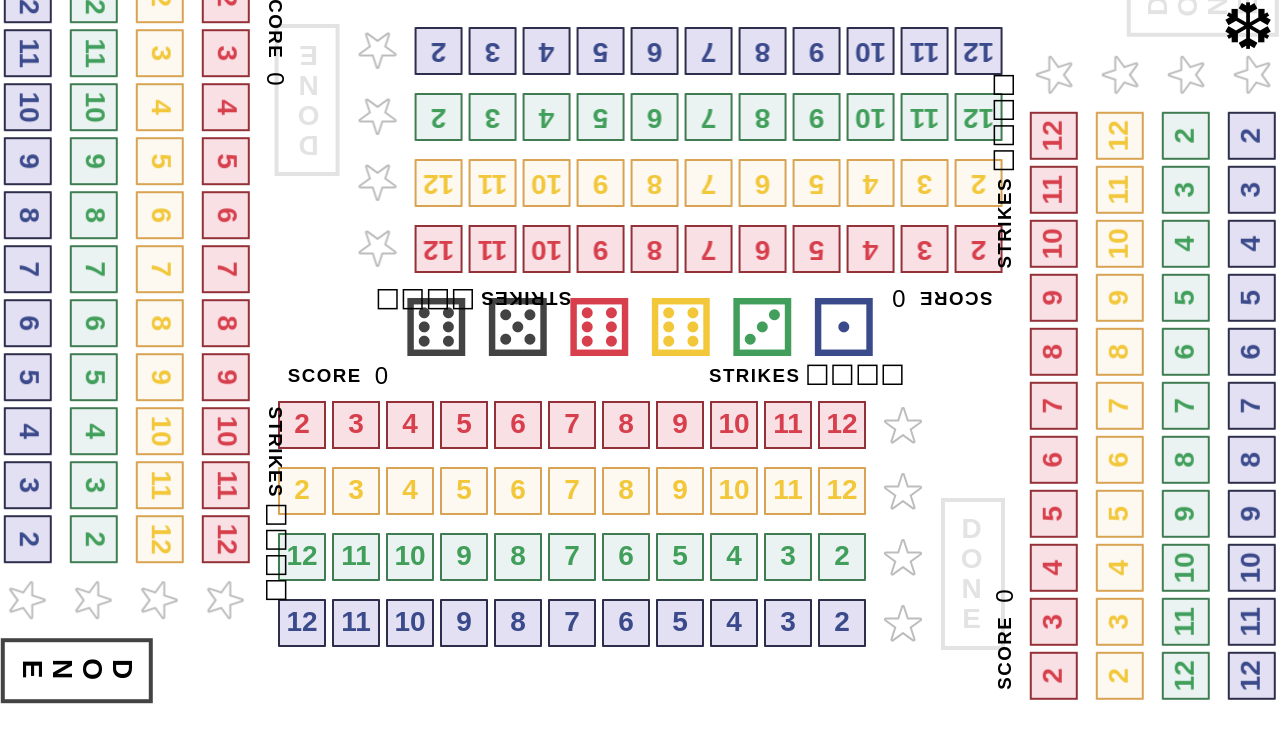
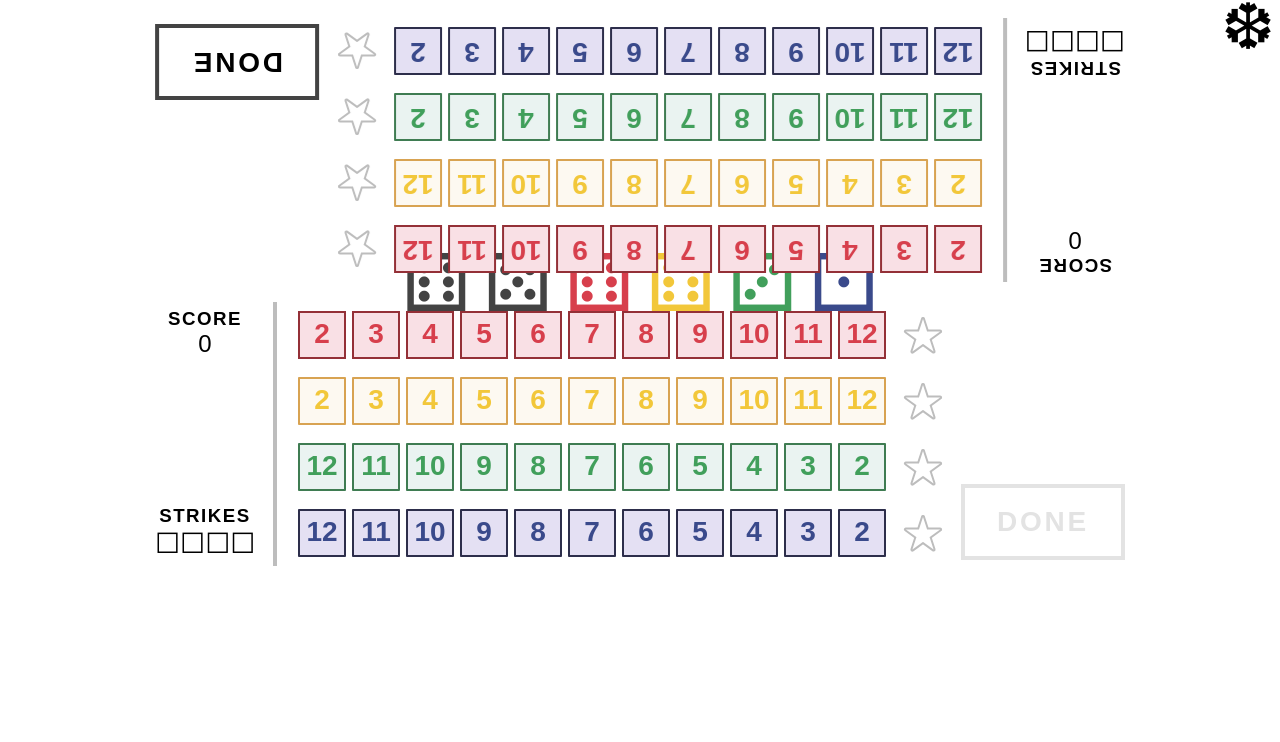
Before and after one commit to Eik-S/qwixx, a Next.js app: page / in a window 1280 px wide. Shown: the top 742 px of the page. Built offline with nearby package versions, Linux system fonts and the light colour scheme.

Commit message:
fix some emotion issues on nextjs

```diff
--- a/package.json
+++ b/package.json
@@ -45,5 +45,8 @@
       "last 1 firefox version",
       "last 1 safari version"
     ]
+  },
+  "devDependencies": {
+    "@emotion/babel-plugin": "^11.9.2"
   }
 }
--- a/src/App.tsx
+++ b/src/App.tsx
@@ -39,12 +39,14 @@ export function App() {
     if (numberOfPlayers === 3) {
       return playerId === 0 ? 'top' : playerId === 1 ? 'bottom' : 'left'
     }
-    return playerId === 0 ? 'top' : playerId === 1 ? 'right' : playerId === 2 ? 'bottom' : 'left'
+    if (numberOfPlayers === 4) {
+      return playerId === 0 ? 'top' : playerId === 1 ? 'right' : playerId === 2 ? 'bottom' : 'left'
+    }
   }
 
   return (
     <>
-      <div css={styles.content(numberOfPlayers)}>
+      <div css={styles.content}>
         {[...Array(numberOfPlayers)].map((_player, index) => (
           <Player
             key={index}
@@ -80,7 +82,7 @@ export function App() {
 }
 
 const styles = {
-  content: (numPlayers: number) => css`
+  content: css`
     height: 100vh;
     width: 100vw;
     height: -webkit-fill-available;
--- a/src/hooks/use-global-game-state.tsx
+++ b/src/hooks/use-global-game-state.tsx
@@ -5,8 +5,8 @@ import { useLocalStorage } from './use-local-storage'
 export type GameStatus = 'running' | 'finished'
 
 export function useGlobalGameState() {
-  const [numberOfPlayers, setNumberOfPlayers] = useLocalStorage('numberOfPlayers', 4)
-  const [activePlayerIndex, setActivePlayerIndex] = useState(numberOfPlayers - 1)
+  const [numberOfPlayers, setNumberOfPlayers] = useLocalStorage('numberOfPlayers', 2)
+  const [activePlayerIndex, setActivePlayerIndex] = useState(0)
   const [gameStatus, setGameStatus] = useState<GameStatus>('running')
   const [closedLineColors, setClosedLineColors] = useState<LineColor[]>([])
 
--- a/src/player/player.tsx
+++ b/src/player/player.tsx
@@ -16,7 +16,7 @@ export interface PlayerProps {
   closedLineColors: LineColor[]
   gameStatus: GameStatus
   numberOfPlayers: number
-  gridPosition: 'top' | 'bottom' | 'left' | 'right'
+  gridPosition: 'top' | 'bottom' | 'left' | 'right' | undefined
   setNextPlayer: () => void
   startNewGame: (playerId: number) => void
   endGame: () => void
@@ -52,7 +52,7 @@ export function Player({
 
   useEffect(() => {
     fillSelectedFields()
-    console.log({ activePlayerIndex, numberOfPlayers })
+    console.log({ activePlayerIndex, numberOfPlayers, gridPosition })
     // eslint-disable-next-line react-hooks/exhaustive-deps
   }, [activePlayerIndex])
 
@@ -153,7 +153,10 @@ export function Player({
 }
 
 const styles = {
-  playerArea: (gridPosition: 'top' | 'bottom' | 'left' | 'right', narrowLayout: boolean) => css`
+  playerArea: (
+    gridPosition: 'top' | 'bottom' | 'left' | 'right' | undefined,
+    narrowLayout: boolean,
+  ) => css`
     display: grid;
     grid-template-areas: 'stats board controls';
     grid-template-columns: auto auto auto;
@@ -161,6 +164,7 @@ const styles = {
     grid-column-gap: 18px;
     width: min-content;
     grid-area: ${`player_${gridPosition}`};
+    justify-self: center;
 
     ${narrowLayout &&
     css`
```
Also changed, not shown: .babelrc (added), 1 other file (tests, documents, lock files or other folders).
